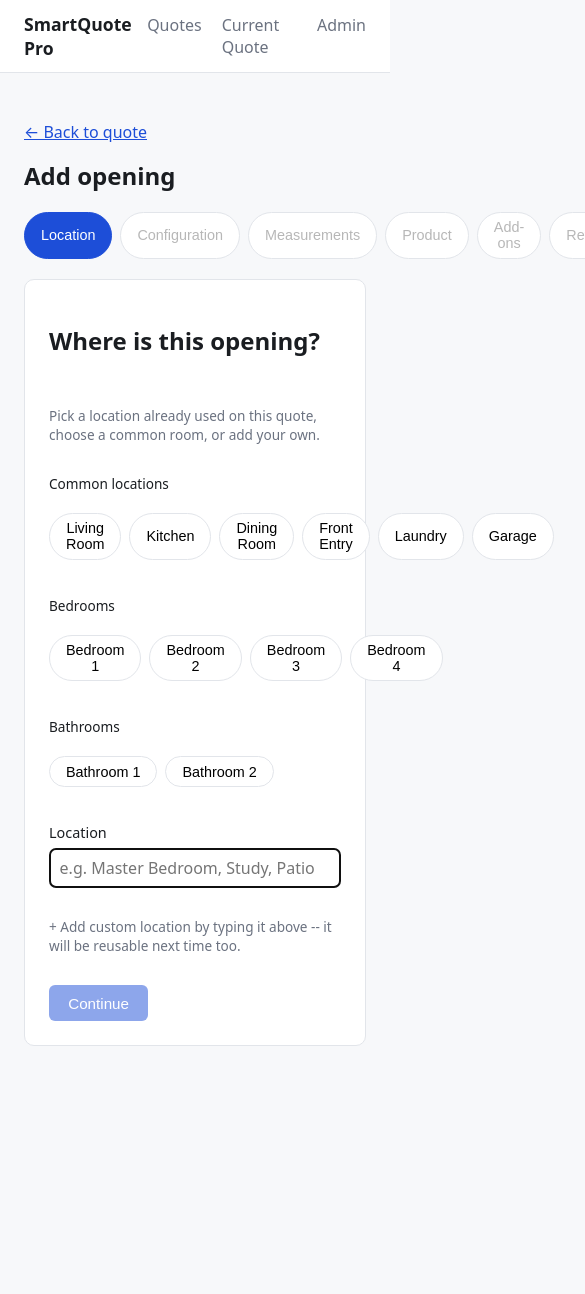
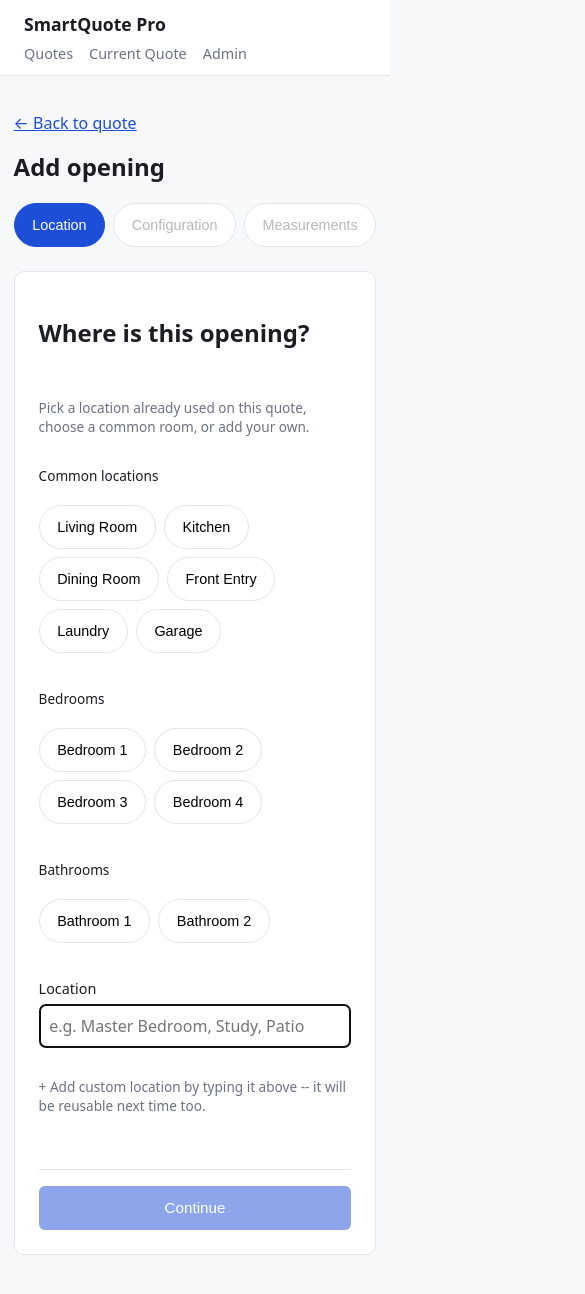
Before and after one commit to kyle-zjy/SmartQuote-Pro, a React (Vite) app: page /quotes/1/items/new in a window 390 px wide. Shown: the top 1294 px of the page, 585 px wide, since content can reach past the window. Before the commit the page ends 1110 px from the top, so only its background shows below. Built offline with nearby package versions, Linux system fonts and the light colour scheme.

Commit message:
Fix mobile/tablet responsive layout and add overflow regression tests
Wrap saved-quotes table for horizontal scroll, make wizard tabs and
grids wrap/stack on narrow viewports, and add e2e coverage checking
for horizontal overflow across the quoting flow at several viewports.

```diff
--- a/src/index.css
+++ b/src/index.css
@@ -78,6 +78,19 @@ h1 {
   gap: 1.25rem;
 }
 
+@media (max-width: 480px) {
+  .topbar {
+    flex-wrap: wrap;
+    row-gap: 0.5rem;
+  }
+
+  .topnav {
+    flex-wrap: wrap;
+    gap: 0.6rem 1rem;
+    font-size: 0.9rem;
+  }
+}
+
 .topnav a {
   text-decoration: none;
   color: var(--color-muted);
@@ -100,6 +113,12 @@ h1 {
   max-width: none;
   background: #d8dbe0;
   padding: 0.75rem 1rem 2.5rem;
+}
+
+@media (max-width: 480px) {
+  .content {
+    padding: 1.25rem 0.85rem 2.5rem;
+  }
 }
 
 .card-grid {
@@ -201,6 +220,7 @@ h1 {
 
 .tabs {
   display: flex;
+  flex-wrap: wrap;
   gap: 0.5rem;
   margin: 1.25rem 0;
 }
@@ -220,6 +240,75 @@ h1 {
   color: white;
 }
 
+.wizard-steps {
+  flex-wrap: nowrap;
+  overflow-x: auto;
+  -webkit-overflow-scrolling: touch;
+  padding-bottom: 0.25rem;
+}
+
+.wizard-steps .tab {
+  flex-shrink: 0;
+}
+
+.wizard-actions {
+  display: flex;
+  flex-wrap: wrap;
+  align-items: center;
+  justify-content: space-between;
+  gap: 0.75rem;
+  margin-top: 1.5rem;
+  padding-top: 1rem;
+  border-top: 1px solid var(--color-border);
+}
+
+.review-recap {
+  display: grid;
+  grid-template-columns: max-content 1fr;
+  column-gap: 0.75rem;
+  row-gap: 0.35rem;
+  margin: 1rem 0;
+}
+
+.review-recap dt {
+  color: var(--color-muted);
+  font-size: 0.85rem;
+  font-weight: 600;
+}
+
+.review-recap dd {
+  margin: 0;
+}
+
+.collapsible {
+  margin-top: 1.25rem;
+  padding-top: 1rem;
+  border-top: 1px dashed var(--color-border);
+}
+
+@media (max-width: 480px) {
+  .wizard-actions {
+    flex-direction: column;
+    align-items: stretch;
+  }
+
+  .wizard-actions .primary-button,
+  .wizard-actions .secondary-button,
+  .wizard-actions .link-button {
+    width: 100%;
+    text-align: center;
+  }
+
+  .review-recap {
+    grid-template-columns: 1fr;
+    row-gap: 0.15rem;
+  }
+
+  .review-recap dd {
+    margin-bottom: 0.3rem;
+  }
+}
+
 .calculator {
   background: var(--color-surface);
   border: 1px solid var(--color-border);
@@ -299,6 +388,12 @@ h1 {
 .field-row {
   display: flex;
   gap: 1rem;
+}
+
+@media (max-width: 480px) {
+  .field-row {
+    flex-direction: column;
+  }
 }
 
 .field-row label,
@@ -453,6 +548,14 @@ textarea {
 .saved-quote-card .quote-table {
   margin-top: 0.35rem;
   color: var(--color-text);
+}
+
+.saved-quotes-table-wrap {
+  overflow-x: auto;
+}
+
+.quote-table.saved-quotes {
+  min-width: 480px;
 }
 
 .saved-quote-card .deal-badge {
@@ -930,8 +1033,14 @@ textarea {
 
 .quote-editor__grid {
   display: grid;
-  grid-template-columns: 1fr 1fr;
+  grid-template-columns: minmax(0, 1fr) minmax(0, 1fr);
   gap: 0.5rem 0.85rem;
+}
+
+@media (max-width: 600px) {
+  .quote-editor__grid {
+    grid-template-columns: minmax(0, 1fr);
+  }
 }
 
 .quote-editor__grid label {
@@ -1336,6 +1445,7 @@ textarea {
 
 .quote-paper--preview {
   box-shadow: 0 8px 24px rgba(0, 0, 0, 0.12);
+  max-width: none;
 }
 
 .quote-preview__footer {
@@ -1433,7 +1543,7 @@ textarea {
 
 .snapshot-parties {
   display: grid;
-  grid-template-columns: 1fr 1fr;
+  grid-template-columns: minmax(0, 1fr) minmax(0, 1fr);
   gap: 1rem;
 }
 
@@ -1526,7 +1636,7 @@ textarea {
 
 @media (max-width: 800px) {
   .snapshot-parties {
-    grid-template-columns: 1fr;
+    grid-template-columns: minmax(0, 1fr);
   }
 }
 
@@ -1754,7 +1864,7 @@ textarea {
 
 @media (max-width: 800px) {
   .sheet-measure__layout {
-    grid-template-columns: 1fr;
+    grid-template-columns: minmax(0, 1fr);
   }
 }
 
@@ -1914,7 +2024,8 @@ textarea {
   display: flex;
   align-items: flex-start;
   justify-content: space-between;
-  gap: 1rem;
+  flex-wrap: wrap;
+  gap: 0.5rem 1rem;
   margin-bottom: 0.85rem;
 }
 
@@ -1985,10 +2096,47 @@ textarea {
 
 @media (max-width: 900px) {
   .quote-workspace__grid {
-    grid-template-columns: 1fr;
+    grid-template-columns: minmax(0, 1fr);
   }
 
   .quote-workspace__right {
     position: static;
   }
 }
+
+@media (max-width: 1024px) {
+  .tab,
+  .primary-button,
+  .secondary-button {
+    min-height: 44px;
+  }
+
+  .tab {
+    padding: 0.55rem 1.1rem;
+  }
+
+  .primary-button,
+  .secondary-button {
+    padding: 0.7rem 1.3rem;
+  }
+
+  .quote-editor input[type='text'],
+  .quote-editor input[type='number'],
+  .quote-editor input[type='date'],
+  .quote-editor select,
+  .quote-editor textarea,
+  .calculator input,
+  .calculator select,
+  .admin-form input,
+  .admin-form select,
+  .admin-form textarea,
+  .field-row input,
+  .field-row select,
+  .field-row__single input,
+  .field-row__single select,
+  .field-row__single textarea,
+  .location-picker__section input {
+    min-height: 44px;
+    font-size: 1rem;
+  }
+}
--- a/src/pages/Quotes.tsx
+++ b/src/pages/Quotes.tsx
@@ -247,6 +247,7 @@ function QuoteGroupTable({
                 </div>
               </div>
             </header>
+            <div className="saved-quotes-table-wrap">
             <table className="quote-table saved-quotes">
               <thead>
                 <tr>
@@ -375,6 +376,7 @@ function QuoteGroupTable({
                 })}
               </tbody>
             </table>
+            </div>
           </article>
         )
       })}
```
Also changed, not shown: 2 other files (tests, documents, lock files or other folders).
